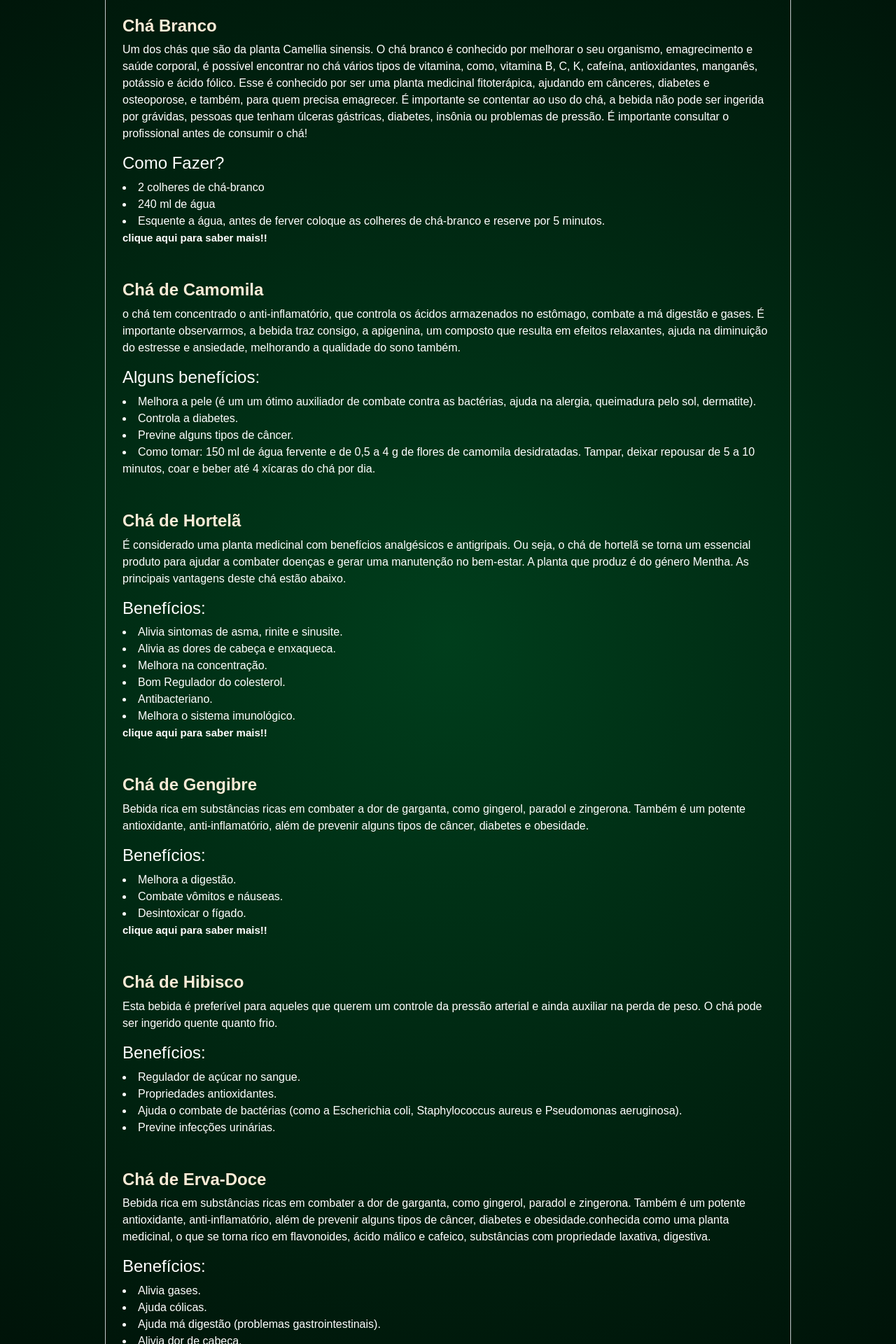
After one commit to n4rin/tcc, a PHP site: page /institucional/saude.php in a window 1280 px wide. The commit adds this page. Shown: the part 692-2612 px from the top of the page at 70% size. Run offline with PHP 8.4, Linux system fonts and the light colour scheme; data that the repository does not hold is empty; some web fonts are replaced.

Commit message:
add saude

```diff
--- a/Pagina/index.php
+++ b/Pagina/index.php
@@ -164,8 +164,8 @@ function searchProductsByTag($tag)
     <section>
         <div class="blocos">
             <div class="bloco-a">
-                <a href="../institucional/autocuidado.php">
-                    <h3>Autocuidado</h3>
+                <a href="../institucional/saude.php">
+                    <h3>Saúde</h3>
                 </a>
             </div>
             <div class="blocos2">
--- /dev/null
+++ b/institucional/saude.php
@@ -0,0 +1,157 @@
+<!DOCTYPE html>
+<html lang="en">
+
+<head>
+    <meta charset="UTF-8">
+    <meta http-equiv="X-UA-Compatible" content="IE=edge">
+    <meta name="viewport" content="width=device-width, initial-scale=1.0">
+    <link href='https://unpkg.com/boxicons@2.1.4/css/boxicons.min.css' rel='stylesheet'>
+    <link href="https://cdn.jsdelivr.net/npm/bootstrap@5.3.0-alpha1/dist/css/bootstrap.min.css" rel="stylesheet"
+        integrity="sha384-GLhlTQ8iRABdZLl6O3oVMWSktQOp6b7In1Zl3/Jr59b6EGGoI1aFkw7cmDA6j6gD" crossorigin="anonymous">
+    <link rel="icon" type="image/x-icon" href="../imagem/logo.PNG">
+    <link rel="stylesheet" href="../Produtos/produto.css">
+    <link rel="stylesheet" href="../Pagina/style.css">
+    <title>LivaTy - Saúde</title>
+</head>
+
+<body style="background-color: #f7f3f2; color: #27211E;">
+    <!--Inicio NavBar-->
+    <?php include '../Produtos/navbar2.php'; ?>
+
+    <br>
+    <div style="height: 100px;"></div>
+    <h3 style="color: white; text-align: center;">Descrição de cada chá e café em sua respectiva definição</h3>
+    <div id="achubaba" class="container border border-secondary-subtle row"
+        style="  display: flex; width: 980px;margin: auto; border-radius: 20px;"><br>
+        <div id="achubaba">
+            <section>
+                <div style="width: 500px;"><br>
+                    <img src="https://wallpaperaccess.com/full/3449571.jpg" alt="cafe"
+                        style="width: 930px; height: 500px; border-radius: 10px;">
+                </div><br>
+                <div style="width: 100%;">
+                    <div>
+                        <h4 style="color: antiquewhite; font-weight: 600;">Chá Branco</h4>
+                        <p>Um dos chás que são da planta Camellia sinensis. O chá branco é conhecido por melhorar o seu
+                            organismo, emagrecimento e saúde corporal, é possível encontrar no chá vários tipos de
+                            vitamina, como, vitamina B, C, K, cafeína, antioxidantes, manganês, potássio e ácido fólico.
+                            Esse é conhecido por ser uma planta medicinal fitoterápica, ajudando em cânceres, diabetes e
+                            osteoporose, e também, para quem precisa emagrecer.
+                            É importante se contentar ao uso do chá, a bebida não pode ser ingerida por grávidas,
+                            pessoas que tenham úlceras gástricas, diabetes, insônia ou problemas de pressão. É
+                            importante consultar o profissional antes de consumir o chá!
+                        </p>
+                    </div>
+                    <h4>Como Fazer?</h4>
+                    <li>2 colheres de chá-branco</li>
+                    <li>240 ml de água</li>
+                    <li>Esquente a água, antes de ferver coloque as colheres de chá-branco e reserve por 5 minutos.</li>
+                    <a href="https://amelhorescolha.com/guia-de-cha/"
+                        style="text-decoration: none; color: white; font-weight: 600; font-size: 15px;">clique aqui para
+                        saber mais!!</a>
+                </div><br><br>
+
+                <div style="width: 100%;">
+                    <div>
+                        <h4 style="color: antiquewhite; font-weight: 600;">Chá de Camomila</h4>
+                        <p> o chá tem concentrado o anti-inflamatório, que controla os ácidos armazenados no estômago,
+                            combate a má digestão e gases. É importante observarmos, a bebida traz consigo, a apigenina,
+                            um composto que resulta em efeitos relaxantes, ajuda na diminuição do estresse e ansiedade,
+                            melhorando a qualidade do sono também.
+                        </p>
+                    </div>
+                    <h4>Alguns benefícios:</h4>
+                    <li>Melhora a pele (é um um ótimo auxiliador de combate contra as bactérias, ajuda na alergia,
+                        queimadura pelo sol, dermatite).</li>
+                    <li>Controla a diabetes.</li>
+                    <li>Previne alguns tipos de câncer.</li>
+                    <li>Como tomar: 150 ml de água fervente e de 0,5 a 4 g de flores de camomila desidratadas. Tampar,
+                        deixar repousar de 5 a 10 minutos, coar e beber até 4 xícaras do chá por dia.</li>
+                </div><br><br>
+
+                <div style="width: 100%;">
+                    <div>
+                        <h4 style="color: antiquewhite; font-weight: 600;">Chá de Hortelã</h4>
+                        <p>É considerado uma planta medicinal com benefícios analgésicos e antigripais. Ou seja, o chá
+                            de hortelã se torna um essencial produto para ajudar a combater doenças e gerar uma
+                            manutenção no bem-estar. A planta que produz é do género Mentha. As principais vantagens
+                            deste chá estão abaixo.
+                        </p>
+                    </div>
+                    <h4>Benefícios:</h4>
+                    <li>Alivia sintomas de asma, rinite e sinusite.</li>
+                    <li>Alivia as dores de cabeça e enxaqueca.</li>
+                    <li>Melhora na concentração.</li>
+                    <li>Bom Regulador do colesterol.</li>
+                    <li>Antibacteriano.</li>
+                    <li>Melhora o sistema imunológico.</li>
+                    <a href="https://www.tuasaude.com/beneficios-do-cha-de-hortela/"
+                        style="text-decoration: none; color: white; font-weight: 600; font-size: 15px;">clique aqui para
+                        saber mais!!</a>
+                </div><br><br>
+
+                <div style="width: 100%;">
+                    <div>
+                        <h4 style="color: antiquewhite; font-weight: 600;">Chá de Gengibre</h4>
+                        <p>Bebida rica em substâncias ricas em combater a dor de garganta,
+                            como gingerol, paradol e zingerona. Também é um potente antioxidante, anti-inflamatório,
+                            além de prevenir alguns tipos de câncer, diabetes e obesidade.
+                        </p>
+                    </div>
+                    <h4>Benefícios:</h4>
+                    <li>Melhora a digestão.</li>
+                    <li>Combate vômitos e náuseas.</li>
+                    <li>Desintoxicar o fígado.</li>
+                    <a href="https://www.tuasaude.com/cha-de-gengibre-para-emagrecer/"
+                        style="text-decoration: none; color: white; font-weight: 600; font-size: 15px;">clique aqui para
+                        saber mais!!</a>
+                </div><br><br>
+
+                <div style="width: 100%;">
+                    <div>
+                        <h4 style="color: antiquewhite; font-weight: 600;">Chá de Hibisco</h4>
+                        <p>Esta bebida é preferível para aqueles que querem um controle da pressão arterial e ainda
+                            auxiliar na perda de peso. O chá pode ser ingerido quente quanto frio.
+                        </p>
+                    </div>
+                    <h4>Benefícios:</h4>
+                    <li>Regulador de açúcar no sangue.</li>
+                    <li>Propriedades antioxidantes.</li>
+                    <li>Ajuda o combate de bactérias (como a Escherichia coli, Staphylococcus aureus e Pseudomonas
+                        aeruginosa).</li>
+                    <li>Previne infecções urinárias.</li>
+                </div><br><br>
+
+                <div style="width: 100%;">
+                    <div>
+                        <h4 style="color: antiquewhite; font-weight: 600;">Chá de Erva-Doce</h4>
+                        <p>Bebida rica em substâncias ricas em combater a dor de garganta,
+                            como gingerol, paradol e zingerona. Também é um potente antioxidante, anti-inflamatório,
+                            além de prevenir alguns tipos de câncer, diabetes e obesidade.conhecida como uma planta
+                            medicinal, o que se torna rico em flavonoides, ácido málico e cafeico, substâncias com
+                            propriedade laxativa, digestiva.
+                        </p>
+                    </div>
+                    <h4>Benefícios:</h4>
+                    <li>Alivia gases.</li>
+                    <li>Ajuda cólicas.</li>
+                    <li>Ajuda má digestão (problemas gastrointestinais).</li>
+                    <li>Alivia dor de cabeça.</li>
+                    <li>Previne doenças do coração (melhora na circulação do sangue, evita a formação de coágulos).</li>
+                    <h4 style="color: red; font-weight: 600;">Aviso:</h4>
+                    <p>Contra indicação para gestantes e nem lactantes!!! Pode existir um efeito abortivo, segundo uma evidência científica usadas com animais</p>
+                    <a href="https://www.tuasaude.com/erva-doce/"
+                        style="text-decoration: none; color: white; font-weight: 600; font-size: 15px;">clique aqui para
+                        saber mais!!</a>
+                </div><br>
+        </div>
+        </section>
+    </div>
+    <!--Footer-->
+    <?php include '../nav/footer.php'; ?>
+
+    <script src="../Pagina/styles.js"></script>
+    <script src="../Pagina/carrinho.js"></script>
+</body>
+
+</html>
```
